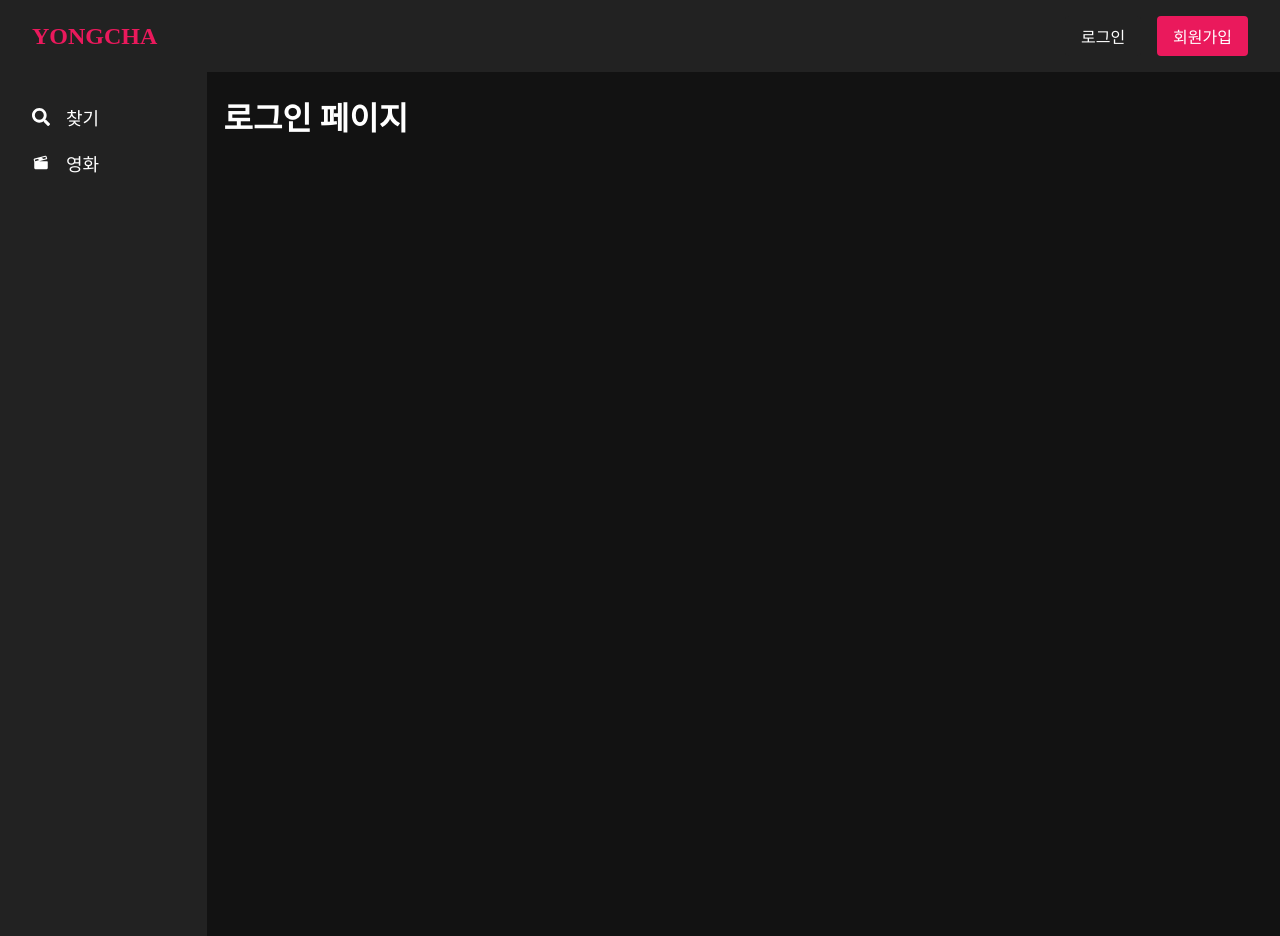
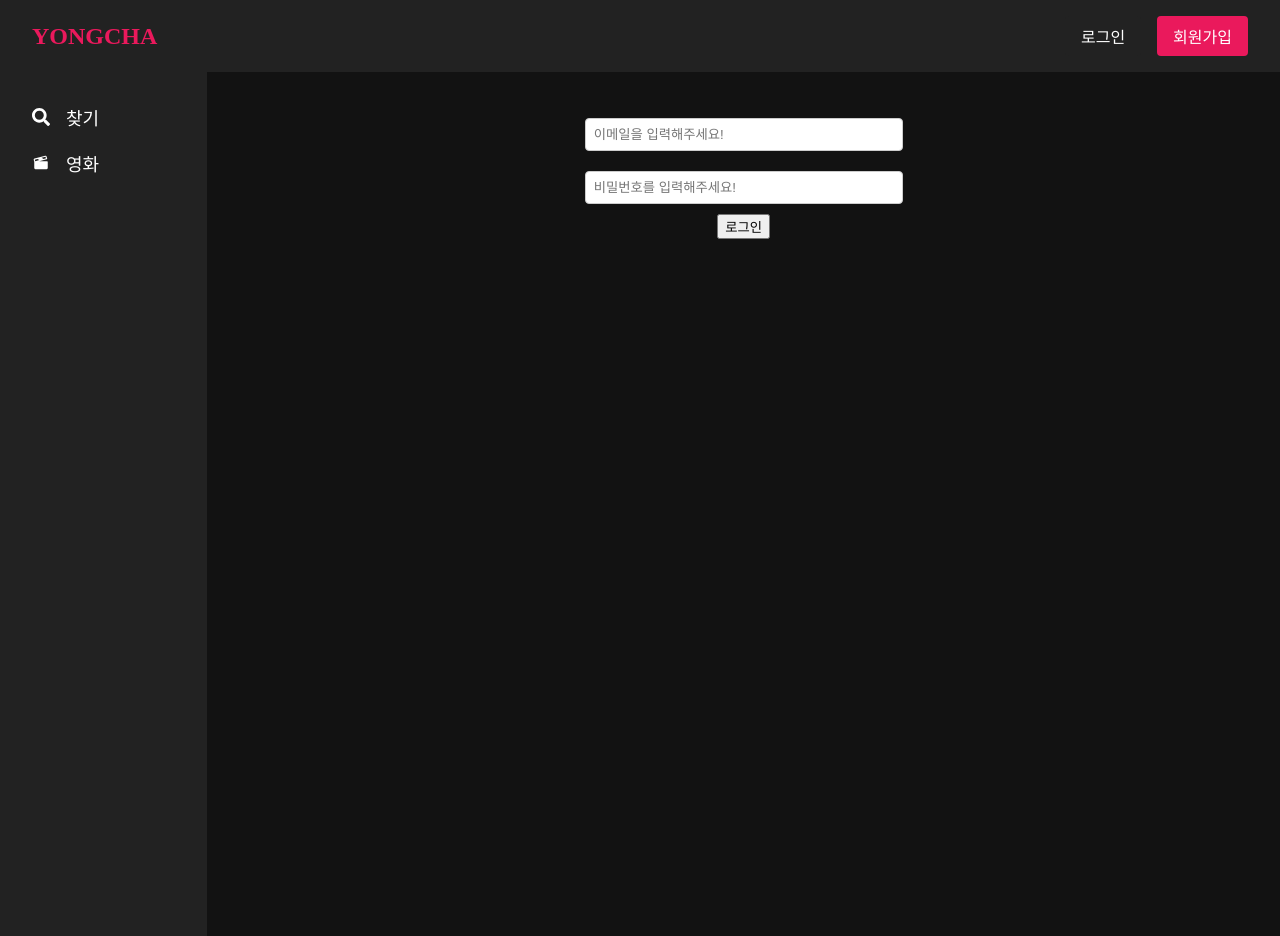
Before and after one commit to DS-UMC-7th/UMC-7th-Wonie, a React (Vite) app in the folder movie site/: page /login in a window 1280 px wide. Built offline with nearby package versions, Linux system fonts and the light colour scheme; no server answers.

Commit message:
실습1,2

```diff
--- /dev/null
+++ b/movie site/hooks/use-from.js
@@ -0,0 +1,42 @@
+import { useEffect, useState } from "react";
+
+function useForm({initialValue, validate}) {
+    const [values, setValues] = useState(initialValue)
+
+    const[touched, setTouched] = useState({})
+
+    const[errors, setErrors] = useState({})
+
+    const handleChangeInput = (name, value) => {
+        setValues({
+            ...values,
+            [name]: value
+        });
+    }
+
+    const handleBlur = (name) => {
+        setTouched({
+            ...touched,
+            [name]: true
+        });
+    }
+
+    const getTextInputProps = (name) => {
+        const value = values[name];
+        const onChange = (event) => handleChangeInput(name, event.target.value);
+        const onBlur = () => handleBlur(name);
+
+        return {value, onChange, onBlur}
+    }
+
+    useEffect( () => {
+        const newErrors = validate(values);
+        console.log(newErrors);
+        setErrors(newErrors);
+    }, [validate, values]);
+
+    return {values, errors, touched, getTextInputProps}
+
+}
+
+export default useForm;
--- a/movie site/package.json
+++ b/movie site/package.json
@@ -10,12 +10,15 @@
     "preview": "vite preview"
   },
   "dependencies": {
+    "@hookform/resolvers": "^3.9.1",
     "axios": "^1.7.7",
     "react": "^18.3.1",
     "react-dom": "^18.3.1",
+    "react-hook-form": "^7.53.1",
     "react-icons": "^5.3.0",
     "react-router-dom": "^6.26.2",
-    "styled-components": "^6.1.13"
+    "styled-components": "^6.1.13",
+    "yup": "^1.4.0"
   },
   "devDependencies": {
     "@eslint/js": "^9.11.1",
--- a/movie site/src/App.jsx
+++ b/movie site/src/App.jsx
@@ -3,7 +3,7 @@ import {createBrowserRouter, RouterProvider} from "react-router-dom";
 import HomePage from "./pages/home.jsx";
 import NotFound from "./pages/not-found.jsx";
 import Movies from "./pages/movies.jsx";
-import Login from "./pages/login.jsx";
+import Login from "./pages/login2.jsx";
 import Signup from "./pages/signup.jsx";
 import Search from "./pages/search.jsx";
 import Now from "./pages/now_playing.jsx";
--- a/movie site/src/pages/login.jsx
+++ b/movie site/src/pages/login.jsx
@@ -1,14 +1,85 @@
 import styled from 'styled-components';
+import {useForm} from 'react-hook-form'
+import * as yup from 'yup'
+import {yupResolver} from '@hookform/resolvers/yup'
 
 const login = () => {
+    const schema = yup.object().shape({
+        email: yup.string().email().required('이메일을 반드시 입력해주세요.'),
+        password: yup.string().min(8, '비밀번호는 8자 이상이어야 합니다.').max(16, '비밀번호는 16자 이하여야 합니다.').required(),
+    })
+
+    const {register, handleSubmit, formState: {errors}} = useForm({
+        resolver: yupResolver(schema)
+    });
+
+    const onSubmit = (data) => {
+        console.log('폼 데이터 제출')
+        console.log(data);
+    }
+
     return (
-        <StyledContent>로그인 페이지</StyledContent>
+        <Container>
+            <StyledTitle>로그인</StyledTitle>
+            <StyledForm onSubmit={handleSubmit(onSubmit)}>
+                <StyledInput type="email" placeholder="이메일을 입력해주세요!"  {...register("email")} />
+                <ErrorMessage>{errors.email?.message}</ErrorMessage>
+                <StyledInput type="password" placeholder="비밀번호를 입력해주세요!" {...register("password")} />
+                <ErrorMessage>{errors.password?.message}</ErrorMessage>
+                <StyledButton type="submit" value="로그인" />
+            </StyledForm>
+        </Container>
     );
 };
 
 export default login;
 
-const StyledContent = styled.h1`
+const Container = styled.div`
+    display: flex;
+    flex-direction: column;
+    align-items: center;
+    margin-top: 20px;
+`;
+
+const StyledTitle = styled.h1`
     color: white;
     margin-top: 5px;
 `;
+
+const StyledForm = styled.form`
+    display: flex;
+    flex-direction: column;
+    align-items: center;
+    width: 25%;
+`;
+
+const StyledInput = styled.input`
+    margin: 10px 0;
+    padding: 10px;
+    font-size: 16px;
+    border-radius: 4px;
+    border: none;
+    width: 100%;
+`;
+
+const ErrorMessage = styled.p`
+    color: red;
+    font-size: 14px;
+    margin: 0;
+`;
+
+const StyledButton = styled.input`
+    padding: 10px 20px;
+    font-size: 16px;
+    width: 108%;
+    cursor: pointer;
+    background-color: #ea195c;
+    color: white;
+    border: none;
+    border-radius: 4px;
+    margin: 10px 0;
+
+    &:hover {
+        background-color: #ce1752;
+    }
+`;
--- /dev/null
+++ b/movie site/src/pages/login2.jsx
@@ -0,0 +1,60 @@
+import styled from 'styled-components';
+import useForm from '../../hooks/use-from.js';
+import { validateLogin } from '../utils/validate.js';
+
+const login = () => {
+    const login = useForm( {
+        initialValue: {
+            email: '',
+            password: '',
+        },
+        validate: validateLogin
+    })
+
+    console.log(login.getTextInputProps)
+
+    const handlePressLogin = () => {
+        console.log(login.values.email, login.values.password)
+    }
+
+
+    return (
+        <Container>
+            <Input error={login.touched.email && login.errors.email} type={"email"} placeholder={"이메일을 입력해주세요!"} {...login.getTextInputProps("email")}/>
+            {login.touched.email && login.errors.email && <ErrorText>{login.errors.email}</ErrorText>}
+            <Input error={login.touched.password && login.errors.password} type={"password"} placeholder={"비밀번호를 입력해주세요!"} {...login.getTextInputProps("password")}/>
+            {login.touched.password && login.errors.password && <ErrorText>{login.errors.password}</ErrorText>}
+
+            <button onClick={handlePressLogin}>로그인</button>
+        </Container>
+    );
+};
+
+export default login;
+
+const Container = styled.div`
+    display: flex;
+    flex-direction: column;
+    align-items: center;
+    margin-top: 20px;
+    justify-content: center;
+`;
+
+const Input = styled.input`
+    margin: 10px 0;
+    padding: 8px;
+    width: 300px;
+    border: 1px solid #ccc;
+    border-radius: 4px;
+
+    border: ${props => props.error ? '4px solid red' : '1px solid #ccc'}
+
+    &:focus {
+        border-color: #007bff;
+    }
+`
+
+const ErrorText = styled.h1`
+    color: red;
+    font-size: 12px;
+`;
--- /dev/null
+++ b/movie site/src/utils/validate.js
@@ -0,0 +1,24 @@
+const emailPattern = /^[A-Za-z0-9_\.\-]+@[A-Za-z0-9\-]+\.[A-za-z0-9\-]+/;
+
+function validateUser(values) {
+    const errors = {
+        email: '',
+        password: '',
+    }
+
+    if(emailPattern.test(values.email) === false){
+        errors.email = '올바른 이메일 형식이 아닙니다. 다시 확인해주세요!'
+    }
+
+    if(values.password.length < 8 || values.password.length > 16){
+        errors.password = '비밀번호는 8~16자 사이로 입력해주세요!'
+    }
+
+    return errors;
+}
+
+function validateLogin(values) {
+    return validateUser(values);
+}
+
+export {validateLogin}
```
Also changed, not shown: 1 other file (tests, documents, lock files or other folders).
